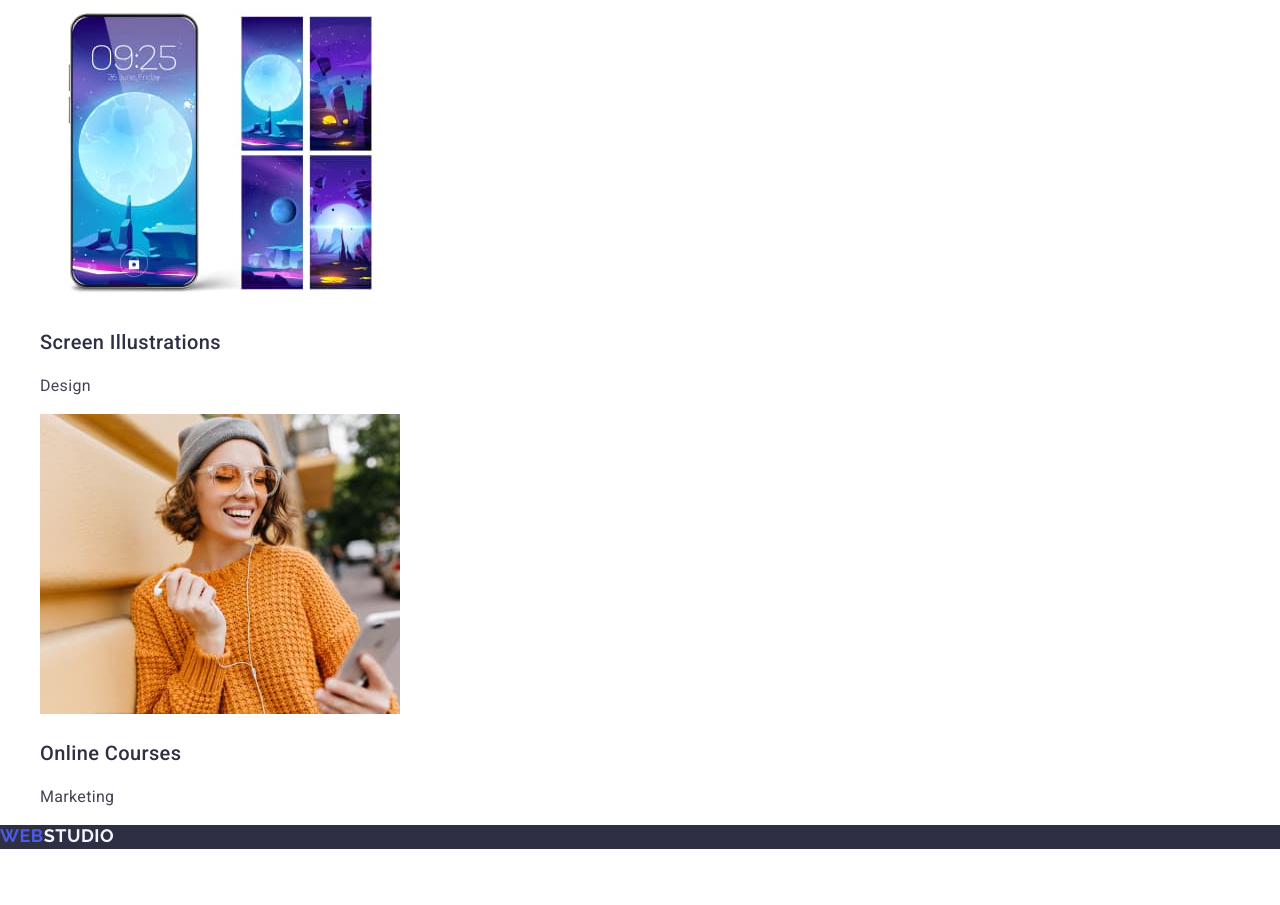
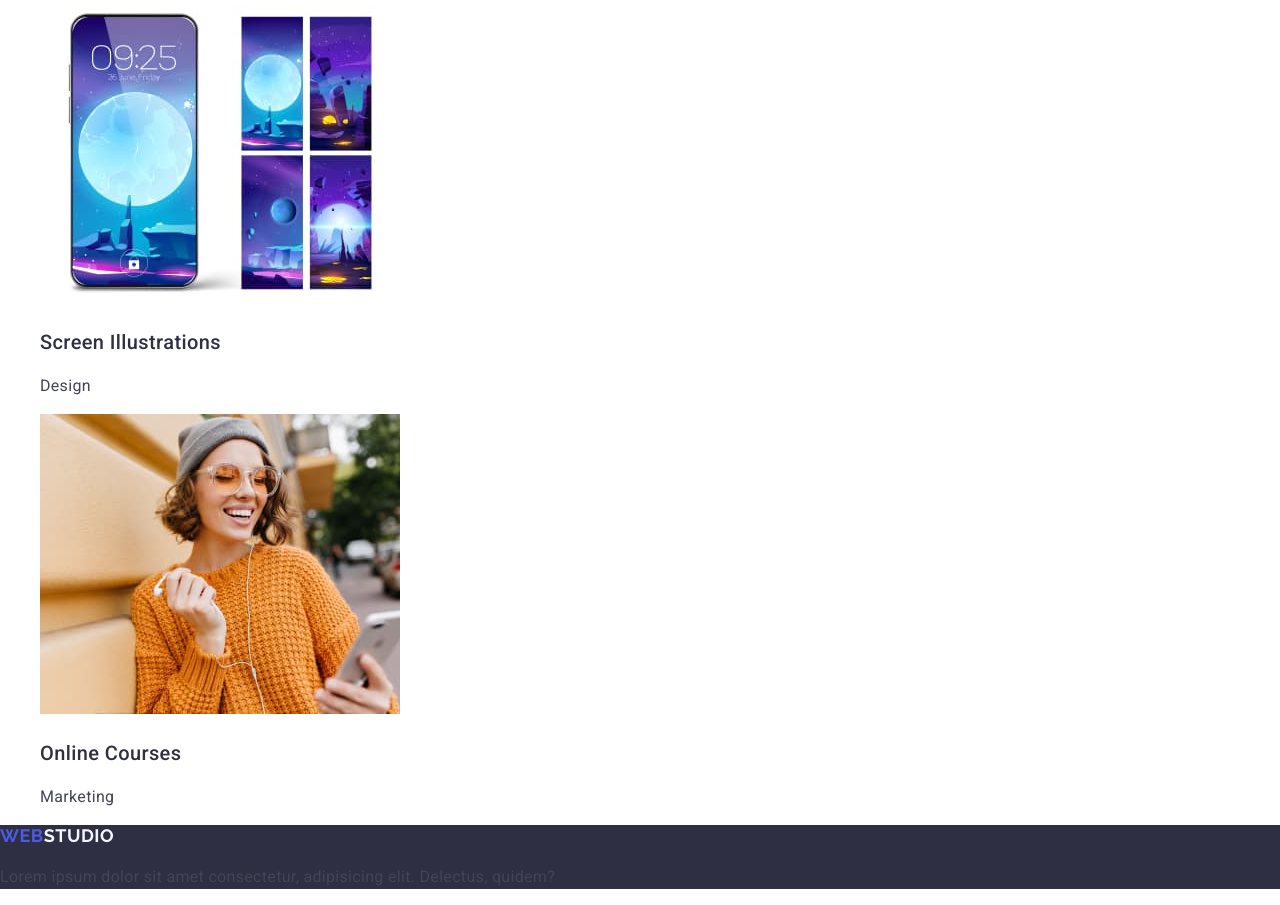
Before and after one commit to OlikKorsun/goit-markup-hw-02, a plain HTML site: page index.html in a window 1280 px wide. Shown: the part 4019-4924 px from the top of the page. Before the commit the page ends 4868 px from the top, so only its background shows below. Drawn offline with nearby package versions, Linux system fonts and the light colour scheme.

Commit message:
Update index.html

```diff
--- a/index.html
+++ b/index.html
@@ -128,6 +128,8 @@
     <footer class="footer-block">
         <a class="footer-logo" href="./index.html">Web<span class="footer-span">Studio</span></a>
         <br>
+        <p>Lorem ipsum dolor sit amet consectetur,
+            adipisicing elit. Delectus, quidem?</p>
         <!--
 
         <p class="footer-block-p">
```
